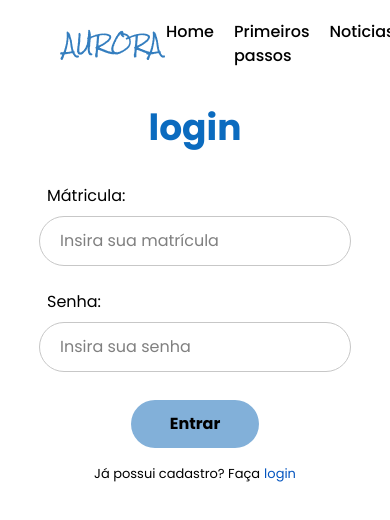
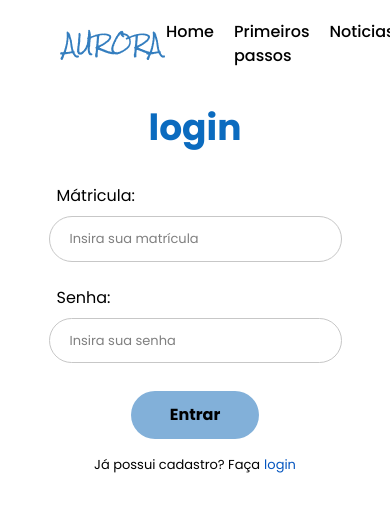
Before and after one commit to DreamTeam2k25/Aurora_Frontend, a Vue app: page /auth in a window 390 px wide. Shown: the top 520 px of the page. Built offline with nearby package versions, Linux system fonts and the light colour scheme.

Commit message:
FEAT: Made component responsive

```diff
--- a/package.json
+++ b/package.json
@@ -37,5 +37,8 @@
     "vite": "^6.0.11",
     "vite-plugin-vue-devtools": "^7.7.0",
     "vitest": "^3.0.2"
+  },
+  "tailwind": {
+    "content": ["./index.html", "./src/**/*.{vue,js,ts,jsx,tsx}"]
   }
 }
--- a/src/components/auth/AuthInput.vue
+++ b/src/components/auth/AuthInput.vue
@@ -19,7 +19,7 @@ const authMethod = [
     <div v-for="(data, index) in authData" :key="index" class="p-2">
         <p class="p-2">{{ data.title }}:</p>
         <div>
-            <input class=" border-[0.1px] border-[#C7C7C7] w-[312px] py-3 px-5 rounded-full outline-0" type="text" :placeholder="data.placeholder">
+            <input class=" border-[0.1px] border-[#C7C7C7] w-[312px] max-md:w-12/12 max-md:text-[13px] py-3 px-5 rounded-full outline-0" type="text" :placeholder="data.placeholder">
         </div>
     </div>
 
```
